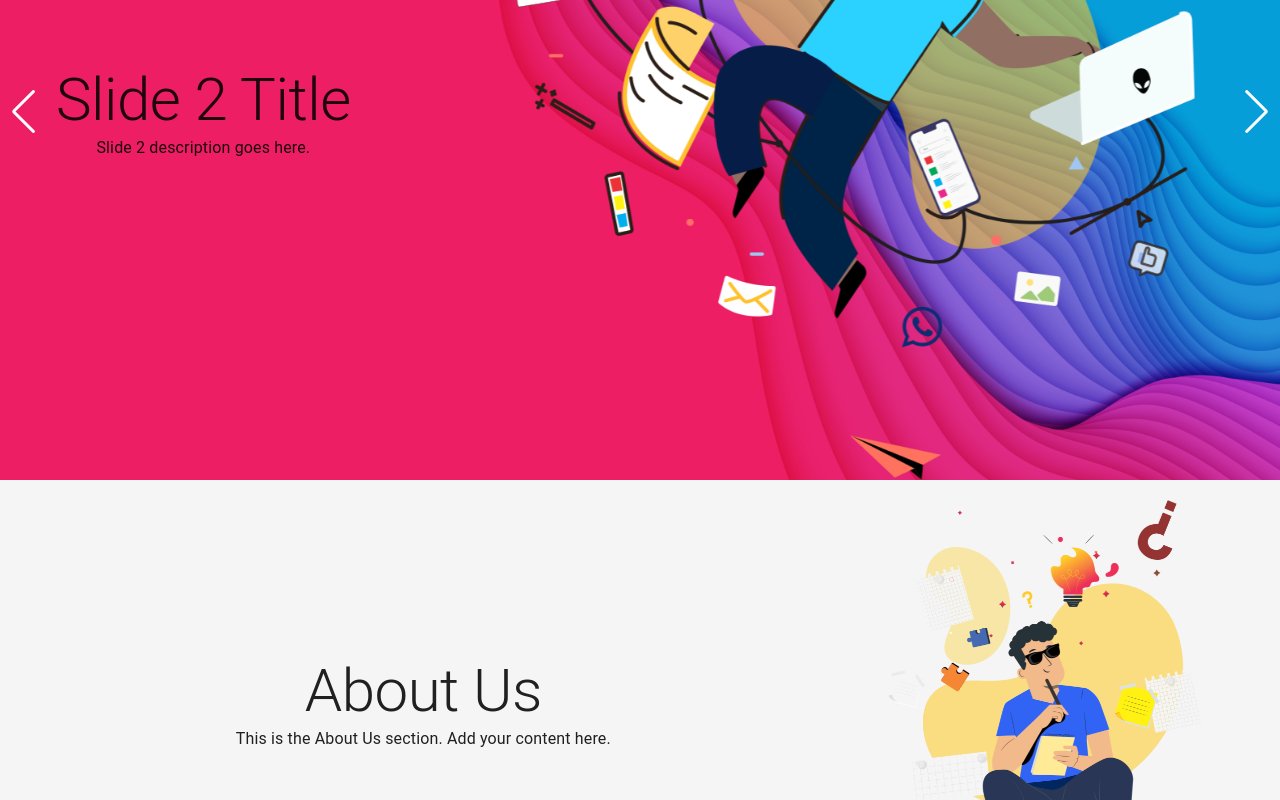
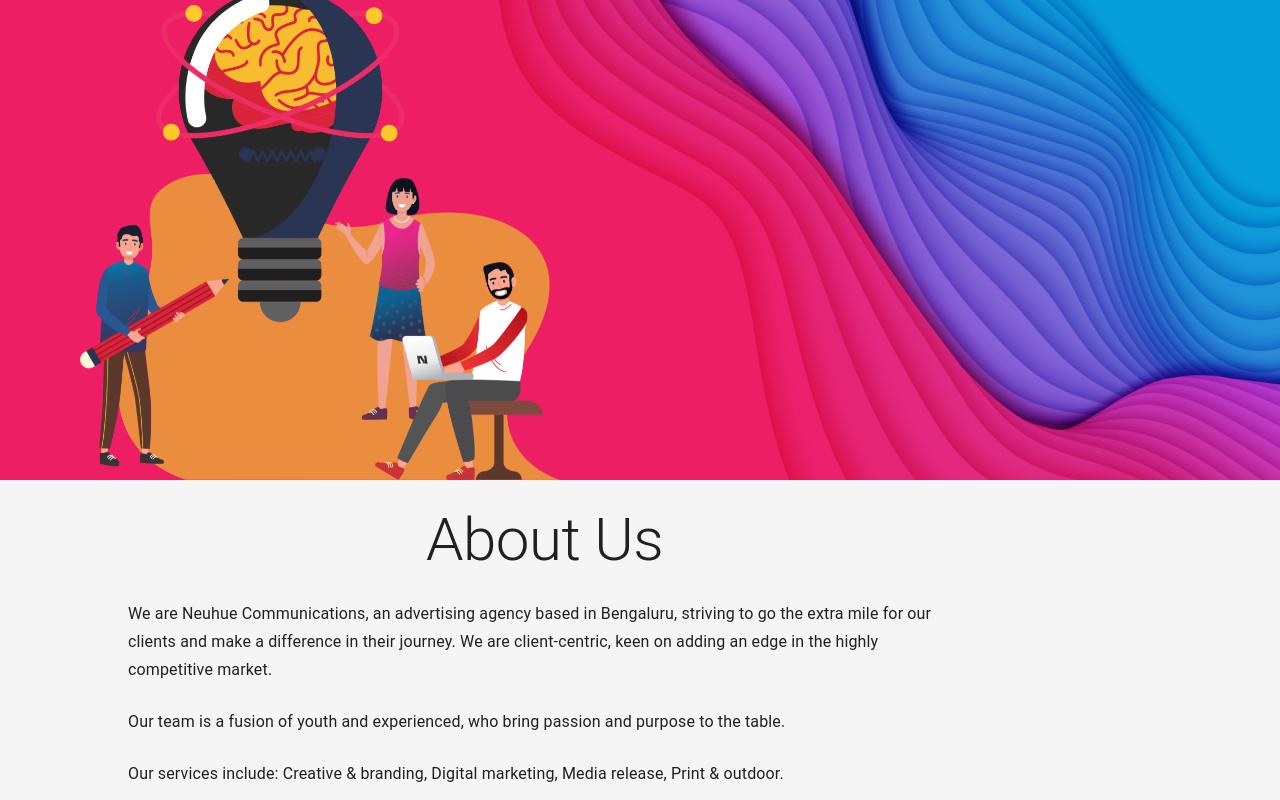
Before and after one commit to harkesh123/neuhue, a Next.js app: page / in a window 1280 px wide. Shown: the part 320-1120 px from the top of the page. Built offline with nearby package versions, Linux system fonts and the light colour scheme.

Commit message:
added text to slider and image size reduced

```diff
--- a/app/page.module.css
+++ b/app/page.module.css
@@ -27,17 +27,18 @@
 .text {
   flex: 1;
   padding-right: 20px;
+  align-self: center;
+  margin-inline: 10%;
 }
 
 .image {
-  flex: 1;
   display: flex;
   justify-content: center;
   align-self: flex-end;
 }
 
 .aboutUs {
-  padding: 20px;
+  height: 100vh;
   background-color: #f5f5f5;
 }
 
--- a/app/page.tsx
+++ b/app/page.tsx
@@ -2,7 +2,7 @@
 
 import Image from "next/image";
 import { Swiper, SwiperSlide } from "swiper/react";
-import { Autoplay,Navigation } from "swiper/modules";
+import { Autoplay } from "swiper/modules";
 import "swiper/css";
 import "animate.css";
 import Grid from "@mui/material/Grid2";
@@ -10,25 +10,33 @@
 import styles from "./page.module.css";
 import ElevateAppBar from "./components/ElevateAppBar";
 
-import 'swiper/css';
-import 'swiper/css/navigation';
+import "swiper/css";
 
 export default function Home() {
   const Slider = [
     {
       imageURL: "/assets/NeuhueSlide1.png",
-      title: "Slide 1 Title",
-      description: "Slide 1 description goes here.",
+      title: "Creative & Branding",
+      description:
+        "From Concepts to Completion, Logo Designing to Campaigns,Posters to Brochures.Everything, anything.",
+      styleWidth: "75%",
+      imgWidth: 650,
     },
     {
       imageURL: "/assets/NeuhueSlide2.png",
-      title: "Slide 2 Title",
-      description: "Slide 2 description goes here.",
+      title: "Digital Marketing",
+      description:
+        "From websites to web promos Emailers to Google Ads, SEO to SMM. All that matters.",
+      styleWidth: "80%",
+      imgWidth: 650,
     },
     {
       imageURL: "/assets/NeuhueSlide3.png",
-      title: "Slide 3 Title",
-      description: "Slide 3 description goes here.",
+      title: "Media Release",
+      description:
+        "From Local to National Newspapers, Signboards to Standees, Stalls to Kiosks, Indoor to outdoor, all covered.",
+      styleWidth: "95%",
+      imgWidth: 800,
     },
   ];
   return (
@@ -39,10 +47,9 @@
           <Swiper
             spaceBetween={50}
             slidesPerView={1}
-            autoplay={{ delay: 5000, disableOnInteraction: false }}
+            autoplay={{ delay: 500000, disableOnInteraction: false }}
             loop={true}
-            navigation={true}
-            modules={[Autoplay,Navigation]}
+            modules={[Autoplay]}
           >
             {Slider.map((slide, index) => (
               <SwiperSlide key={index}>
@@ -51,25 +58,33 @@
                   style={{ height: "calc(100vh - 4rem)" }}
                   alignItems="center"
                 >
-                  <Grid size={4} className={styles.text}>
-                    <Typography variant="h2" align="center" className=" animate__animated animate__fadeInDown">
+                  <Grid size={6} className={styles.text}>
+                    <Typography
+                      variant="h3"
+                      align="center"
+                      className=" animate__animated animate__fadeInDown"
+                    >
                       {slide.title}
                     </Typography>
-                    <Typography variant="body1"  className=" animate__animated animate__fadeInDown"  align="center">
+                    <Typography
+                      variant="body1"
+                      className=" animate__animated animate__fadeInDown"
+                      align="center"
+                    >
                       {slide.description}
                     </Typography>
                   </Grid>
-                  <Grid size={8} className={styles.image}>
+                  <Grid size={6} className={styles.image}>
                     <Image
                       className=" animate__animated animate__fadeInDown"
                       src={slide.imageURL}
                       style={{
                         height: "auto",
-                        width: index === 2 ? "100%" : "80%",
+                        width: slide.styleWidth,
                       }}
                       alt={`Slide ${index + 1} Image`}
-                      width={500}
-                      height={800}
+                      width={slide.imgWidth}
+                      height={600}
                     />
                   </Grid>
                 </Grid>
@@ -78,11 +93,27 @@
           </Swiper>
         </Grid>
         <Grid size={12} id="about">
-          <Grid container className={styles.aboutUs} alignItems="center">
+          <Grid container className={styles.aboutUs}>
             <Grid size={8} className={styles.text}>
-              <Typography variant="h2" align="center">About Us</Typography>
-              <Typography variant="body1" align="center">
-                This is the About Us section. Add your content here.
+              <Typography variant="h2" align="center">
+              About Us
+              </Typography>
+              <br />
+              <Typography variant="subtitle1" justifyContent="center">
+              We are Neuhue Communications, an advertising agency based in
+              Bengaluru, striving to go the extra mile for our clients and
+              make a difference in their journey. We are client-centric, keen
+              on adding an edge in the highly competitive market.
+              </Typography>
+              <br />
+              <Typography variant="subtitle1" justifyContent="center">
+              Our team is a fusion of youth and experienced, who bring passion
+              and purpose to the table.
+              </Typography>
+              <br />
+              <Typography variant="subtitle1" justifyContent="center">
+              Our services include: Creative & branding, Digital marketing,
+              Media release, Print & outdoor.
               </Typography>
             </Grid>
             <Grid size={4} className={styles.image}>
@@ -97,17 +128,43 @@
             </Grid>
           </Grid>
         </Grid>
-        <Grid size={12} id="contact"  className={styles.contactUs}>
+        <Grid size={12} id="contact" className={styles.contactUs}>
           <Grid container alignItems="center" justifyContent="center">
             <Grid size={12} className={styles.logo}>
-                <Image src="/assets/Neuhuelogo.png" alt="Logo" width={110} height={42}/>
+              <Image
+                src="/assets/Neuhuelogo.png"
+                alt="Logo"
+                width={110}
+                height={42}
+              />
             </Grid>
-              <Grid size={6} >
-                  <Typography variant="h2" align="center">Contact Us</Typography>
-                  <TextField label="Name" variant="filled" fullWidth margin="normal" />
-                  <TextField label="Email" variant="filled" fullWidth margin="normal" />
-                  <TextField label="Message" variant="filled" fullWidth margin="normal" multiline rows={4} />
-                  <Button variant="contained" color="primary" fullWidth>Submit</Button>
+            <Grid size={6}>
+              <Typography variant="h2" align="center">
+                Contact Us
+              </Typography>
+              <TextField
+                label="Name"
+                variant="filled"
+                fullWidth
+                margin="normal"
+              />
+              <TextField
+                label="Email"
+                variant="filled"
+                fullWidth
+                margin="normal"
+              />
+              <TextField
+                label="Message"
+                variant="filled"
+                fullWidth
+                margin="normal"
+                multiline
+                rows={4}
+              />
+              <Button variant="contained" color="primary" fullWidth>
+                Submit
+              </Button>
             </Grid>
           </Grid>
         </Grid>
```
Lines whose indentation alone changed are shown as unchanged.
